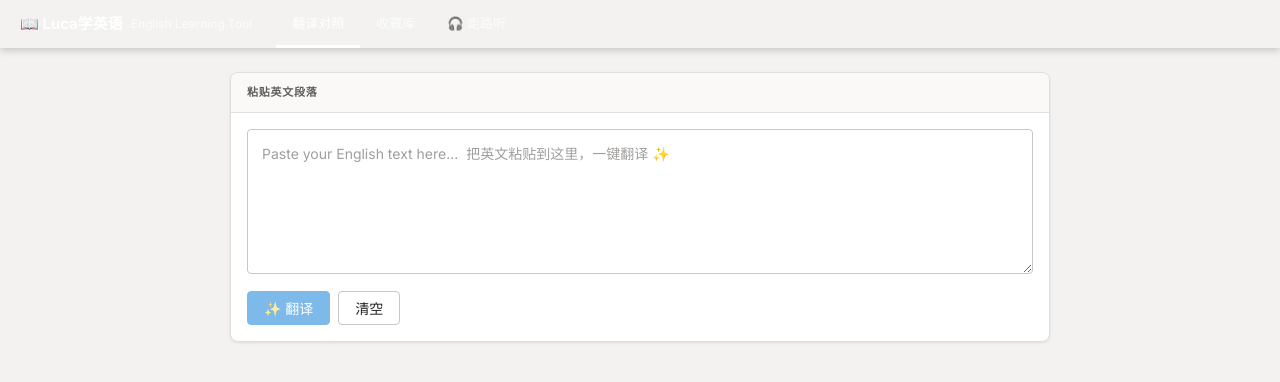
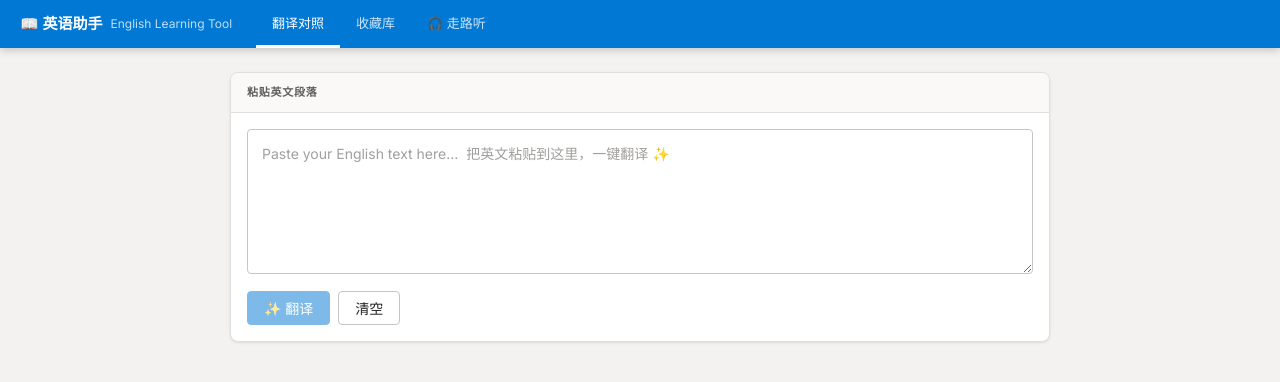
Before and after one commit to slsslsssl630-luca/english-tool, a Next.js app: page / in a window 1280 px wide. Shown: the top 382 px of the page. Built offline with nearby package versions, Linux system fonts and the light colour scheme.

Commit message:
Update index.js

```diff
--- a/pages/index.js
+++ b/pages/index.js
@@ -198,7 +198,7 @@ export default function Home() {
   return (
     <>
       <Head>
-        <title>Luca学英语</title>
+        <title>英语学习助手</title>
         <meta name="viewport" content="width=device-width, initial-scale=1" />
         <link href="https://fonts.googleapis.com/css2?family=Inter:wght@300;400;500;600;700&display=swap" rel="stylesheet" />
       </Head>
@@ -219,7 +219,7 @@ export default function Home() {
         }
         body { font-family: 'Inter', 'Segoe UI', system-ui, sans-serif; background: var(--bg); color: var(--text); min-height: 100vh; font-size: 14px; line-height: 1.5; }
 
-        .nav { background: 111111; display: flex; align-items: center; height: 48px; padding: 0 20px; position: sticky; top: 0; z-index: 100; box-shadow: 0 2px 8px rgba(0,0,0,.2); }
+        .nav { background: var(--blue); display: flex; align-items: center; height: 48px; padding: 0 20px; position: sticky; top: 0; z-index: 100; box-shadow: 0 2px 8px rgba(0,0,0,.2); }
         .nav-logo { color: #fff; font-weight: 600; font-size: 15px; margin-right: 24px; display: flex; align-items: center; gap: 8px; }
         .nav-logo small { opacity: .75; font-weight: 400; font-size: 12px; }
         .nav-tabs { display: flex; height: 100%; }
@@ -328,7 +328,7 @@ export default function Home() {
       `}</style>
 
       <nav className="nav">
-        <div className="nav-logo">📖 Luca学英语 <small>English Learning Tool</small></div>
+        <div className="nav-logo">📖 英语助手 <small>English Learning Tool</small></div>
         <div className="nav-tabs">
           {[['translate','翻译对照'],['vocab','收藏库'],['walk','🎧 走路听']].map(([id,label]) => (
             <button key={id} className={`nav-tab${tab===id?' active':''}`} onClick={() => setTab(id)}>{label}</button>
@@ -404,7 +404,10 @@ export default function Home() {
                   <div className="bi-sep" />
                   <div className="bi-label">中文译文</div>
                   <div className="bi-para">
-                    {segments.map((seg, si) => {
+                    {fullZh ? (
+                      <span style={{color:'var(--text)'}}>{fullZh}</span>
+                    ) : (
+                      segments.map((seg, si) => {
                         const isActive = activeSegId === si;
                         const cls = `seg${isActive ? (speakingSeg===si ? ' hl-speak' : ' hl-hover') : ''}`;
                         return (
@@ -414,7 +417,8 @@ export default function Home() {
                             onClick={e => { e.stopPropagation(); setTooltipSeg(tooltipSeg===si?null:si); }}
                           >{seg.zh.join('')}</span>
                         );
-                    })}
+                      })
+                    )}
                   </div>
                 </div>
               )}
```
Lines whose indentation alone changed are shown as unchanged.
